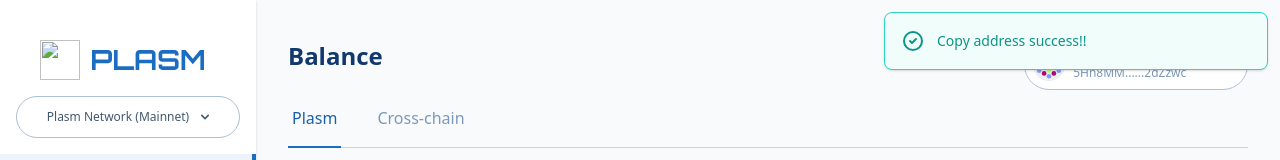
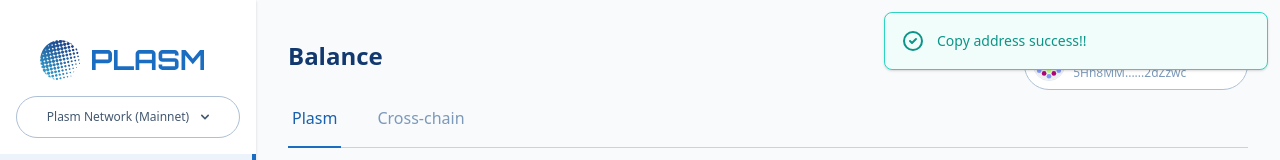
Before and after one commit to ayumitk/plasm-app-ui, a website: page src/ejs/notification.ejs in a window 1280 px wide. Shown: the top 160 px of the page. Drawn offline with nearby package versions, Linux system fonts and the light colour scheme; files that its build step writes are made by us from their sources; the site is published under a folder, as on GitHub Pages, so addresses that start at the root find nothing; files whose address does not match are found by name.

Commit message:
fix: fixed logomark image path

```diff
--- a/src/ejs/components/common/_header-mobile.ejs
+++ b/src/ejs/components/common/_header-mobile.ejs
@@ -11,7 +11,7 @@
   </button>
 
   <div class="flex items-center justify-center">
-    <img class="w-8 h-8 sm:w-10 sm:h-10" src="/images/logomark.svg">
+    <img class="w-8 h-8 sm:w-10 sm:h-10" src="images/logomark.svg">
     <%- include('../../components/common/_logotype'); -%>
   </div>
 
--- a/src/ejs/components/common/_sidebar-common.ejs
+++ b/src/ejs/components/common/_sidebar-common.ejs
@@ -1,7 +1,7 @@
 <div class="flex-1 flex flex-col pt-10 lg:overflow-y-auto">
 
   <div class="flex items-center justify-center flex-shrink-0">
-    <img class="w-10 h-10" src="/images/logomark.svg">
+    <img class="w-10 h-10" src="images/logomark.svg">
     <%- include('../../components/common/_logotype'); -%>
   </div>
 
```
Also changed, not shown: docs/balance-modal-network.html, docs/balance-plasm.html, docs/notification.html.
